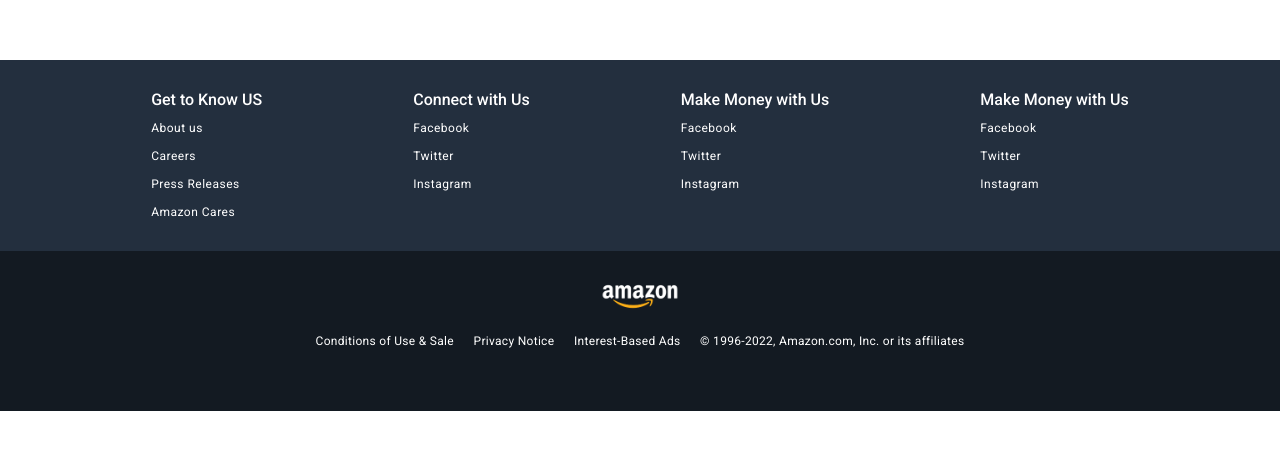
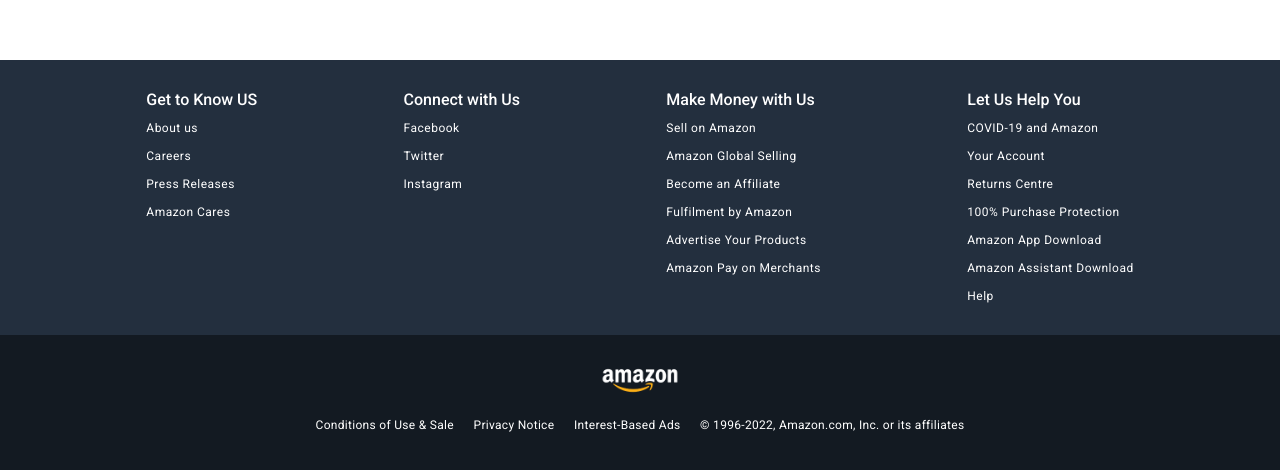
Before and after one commit to sushantsharmaa/AMAZON-CLONE, a React (Create React App) app in the folder client/: page / in a window 1280 px wide. Shown: the part 1612-2082 px from the top of the page. Before the commit the page ends 2023 px from the top, so only its background shows below. Built offline with nearby package versions, Linux system fonts and the light colour scheme; no server answers.

Commit message:
Geting products data from store and show on Entity Listing page

```diff
--- a/client/src/App.jsx
+++ b/client/src/App.jsx
@@ -17,7 +17,7 @@
   const dispatch = useDispatch();
 
   useEffect(() => {
-    dispatch(getProducts())
+    dispatch(getProducts());
   }, []);
 
   return (
--- a/client/src/components/Footer/Footer.jsx
+++ b/client/src/components/Footer/Footer.jsx
@@ -24,15 +24,22 @@
                 </div>
                 <div className="footr_details_one forres">
                     <h3>Make Money with Us</h3>
-                    <p>Facebook</p>
-                    <p>Twitter</p>
-                    <p>Instagram</p>
+                    <p>Sell on Amazon</p>
+                    <p>Amazon Global Selling</p>
+                    <p>Become an Affiliate</p>
+                    <p>Fulfilment by Amazon</p>
+                    <p>Advertise Your Products</p>
+                    <p>Amazon Pay on Merchants</p>
                 </div>
                 <div className="footr_details_one forres">
-                    <h3>Make Money with Us</h3>
-                    <p>Facebook</p>
-                    <p>Twitter</p>
-                    <p>Instagram</p>
+                    <h3>Let Us Help You</h3>
+                    <p>COVID-19 and Amazon</p>
+                    <p>Your Account</p>
+                    <p>Returns Centre</p>
+                    <p>100% Purchase Protection</p>
+                    <p>Amazon App Download</p>
+                    <p>Amazon Assistant Download</p>
+                    <p>Help</p>
                 </div>
             </div>
             <div className="lastdetails">
--- a/client/src/components/Navbar/navbar.css
+++ b/client/src/components/Navbar/navbar.css
@@ -87,7 +87,6 @@
   margin-left: 22px;
   cursor: pointer;
   margin-top: 2px;
-  padding: 6px;
   border-radius: 2px;
   align-items: center;
 }
--- a/client/src/components/ProductList/Product.jsx
+++ b/client/src/components/ProductList/Product.jsx
@@ -1,8 +1,16 @@
 import React from 'react'
 
-const Product = () => {
+const Product = ({ detailUrl, title, price }) => {
     return (
-        <div>Product</div>
+        <div>
+            <div>
+                <img src={detailUrl} alt={title.shortTitle} />
+            </div>
+            <div>
+                <h5>{title.shortTitle}</h5>
+                <p>{price.mrp}</p>
+            </div>
+        </div>
     )
 }
 
--- a/client/src/components/ProductList/ProductList.jsx
+++ b/client/src/components/ProductList/ProductList.jsx
@@ -1,10 +1,18 @@
 import React from 'react'
+import { useSelector } from 'react-redux'
+import Product from './Product';
 import "./productlist.css"
 
 const ProductList = () => {
+    const { products } = useSelector((state) => state.productData);
     return (
         <div className='plist'>
-            <h1>ProductList</h1>
+            <h1>Bestsellers in Bags, Wallets and Luggage</h1>
+            <div>
+                {products.map((item) => {
+                    return <Product key={item.id} {...item} />
+                })}
+            </div>
         </div>
     )
 }
--- a/client/src/components/Textbar/Textbar.jsx
+++ b/client/src/components/Textbar/Textbar.jsx
@@ -7,11 +7,11 @@
         <div className="new_nav">
             <div className="nav_data">
                 <div className="left_data">
+                    <p><i className="fas fa-shopping-cart"></i>All</p>
                     <Link to="/products" >
-                        <p style={{ fontSize: "1rem" }}><i className="fas fa-shopping-cart"></i> All</p>
+                        <p>Best Sellers</p>
                     </Link>
                     <p>Mobiles</p>
-                    <p>Best Sellers</p>
                     <p>Fashion</p>
                     <p>Customer Service</p>
                     <p>Electronics</p>
--- a/client/src/features/product/productSlice.js
+++ b/client/src/features/product/productSlice.js
@@ -5,6 +5,7 @@
 
 const initialState = {
     products: [],
+    isLoading: true
 }
 
 export const getProducts = createAsyncThunk('products/getProducts', async () => {
@@ -17,7 +18,7 @@
 });
 
 const productSlice = createSlice({
-    name: 'productsData',
+    name: 'productData',
     initialState,
     reducers: {},
     extraReducers: {
```
